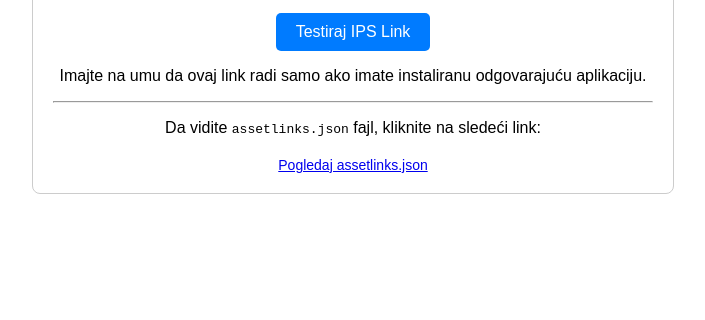
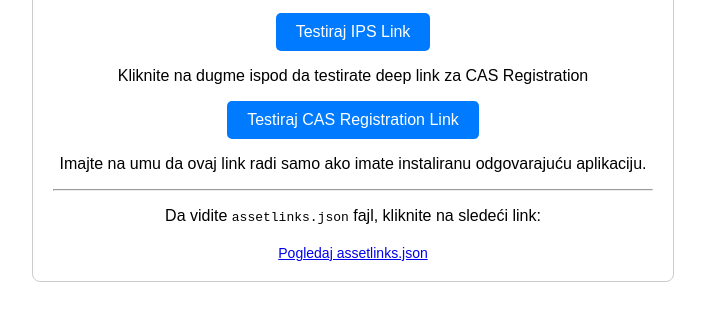
Before and after one commit to tjdroidtech/deeplink-test, a plain HTML site: page index.html in a window 1280 px wide. Shown: the part 180-500 px from the top of the page, without its empty margins (287-992 px from the left). Drawn offline with Linux system fonts and the light colour scheme.

Commit message:
Add CAS Registration link and update assetlinks.json URL

```diff
--- a/index.html
+++ b/index.html
@@ -41,10 +41,14 @@
         <button onclick="window.location.href='https://tjdroidtech.github.io/ips/ek/fl/?data=SzpDQVN8VjowMXxDOjF8STpSU0QyMDAwLDAwfEE6MDY1NzYzMjg5OXxaOk1PQkw=\&callback=https%3A%2F%2Fwww.primer.com%2Fprimer%2F';">
             Testiraj IPS Link
         </button>
+        <p>Kliknite na dugme ispod da testirate deep link za CAS Registration</p>
+        <button onclick="window.location.href='https://tjdroidtech.github.io/ips/prenesi/reg/fl/';">
+            Testiraj CAS Registration Link
+        </button>
         <p>Imajte na umu da ovaj link radi samo ako imate instaliranu odgovarajuću aplikaciju.</p>
         <hr>
         <p>Da vidite <code>assetlinks.json</code> fajl, kliknite na sledeći link:</p>
-        <a href=".well-known/assetlinks.json" target="_blank">Pogledaj assetlinks.json</a>
+        <a href="https://tjdroidtech.github.io/.well-known/assetlinks.json" target="_blank">Pogledaj assetlinks.json</a>
     </div>
 </body>
 </html>
```
